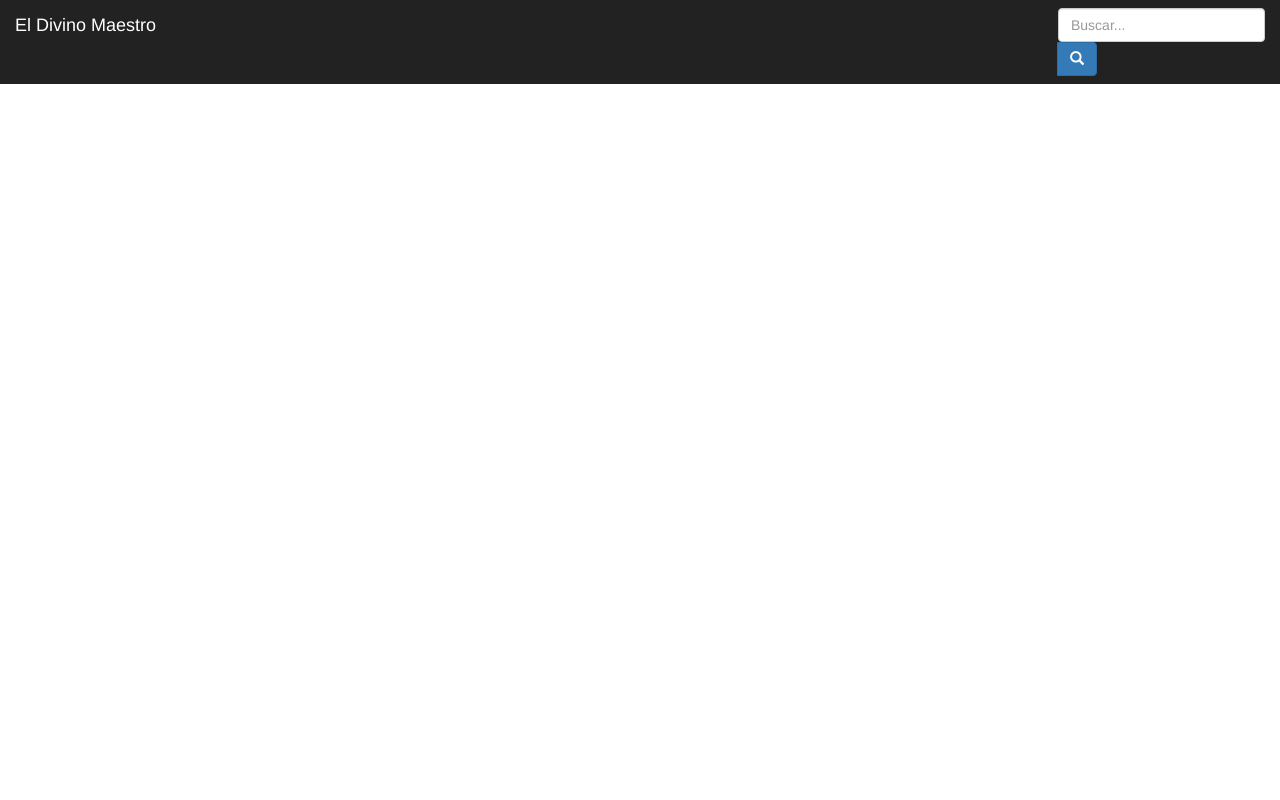
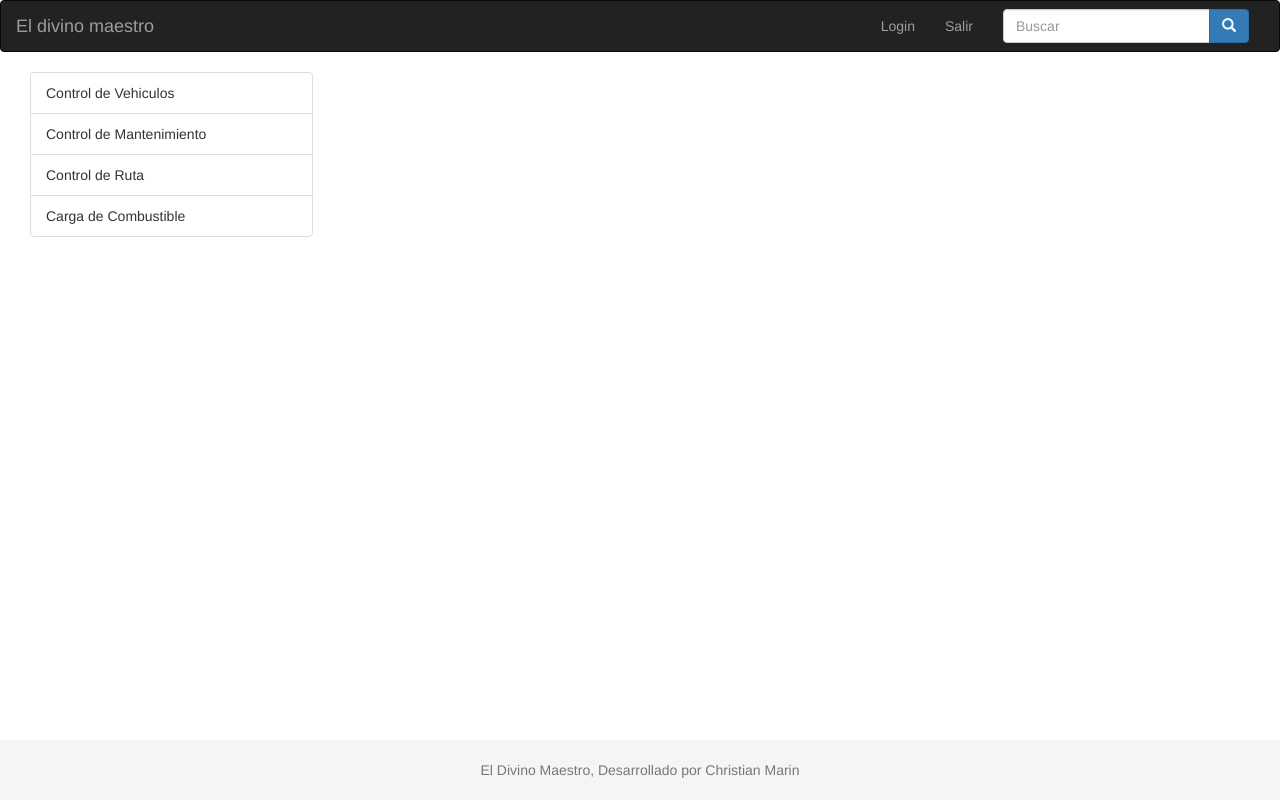
Before and after one commit to CEMZ/Privado, a PHP site: page / in a window 1280 px wide. Run offline with PHP 8.4, Linux system fonts and the light colour scheme.

Commit message:
Header actualizado con navbar

```diff
--- a/header.php
+++ b/header.php
@@ -7,43 +7,70 @@
 			<meta charset="utf-8">
 			<meta name="viewport" content="width=device-width, initial-scale=1">
 			<title><?php echo $title; ?></title>
-
 			<!-- CSS de Bootstrap -->
 			<link href="css/bootstrap.min.css" rel="stylesheet" media="screen">
-		  <link href="css/dashboard.css" rel="stylesheet">
-		  <!-- librerías opcionales que activan el soporte de HTML5 para IE8 -->
+			<link href="css/tema.css" rel="stylesheet" media="screen">
 		</head>
 		<body>
-		  <nav class="navbar navbar-inverse navbar-fixed-top">
+
+		<nav class="navbar navbar-inverse">
 			<div class="container-fluid">
+			<!-- Brand and toggle get grouped for better mobile display -->
 				<div class="navbar-header">
-		          <button type="button" class="navbar-toggle collapsed" data-toggle="collapse" data-target="#navbar" aria-expanded="false" aria-controls="navbar">
+					<button type="button" class="navbar-toggle collapsed" data-toggle="collapse" data-target="#bs-example-navbar-collapse-1" aria-expanded="false">
 					<span class="sr-only">Toggle navigation</span>
 					<span class="icon-bar"></span>
 					<span class="icon-bar"></span>
 					<span class="icon-bar"></span>
 					</button>
-		          <a class="navbar-brand" href="#">El Divino Maestro</a>
+					<a class="navbar-brand" href="index.php">El divino maestro</a>
 				</div>
-		        <div class="input-group-btn">
-			        <div id="navbar" class="navbar-collapse collapse">
-			          	<form class="navbar-form navbar-right">
-							<input type="text" class="form-control" placeholder="Buscar...">
+
+				<!-- Collect the nav links, forms, and other content for toggling -->
+				<div class="collapse navbar-collapse" id="bs-example-navbar-collapse-1">
+					<form class="navbar-form navbar-right" role="search">
+						<div class="form-group">
+							<div class="input-group">
+								<input type="text" class="form-control" placeholder="Buscar">
 								<span class="input-group-btn">
-								<button class="btn btn-primary" type="button">
+									<button type="submit" class="btn btn-primary">
 										<span class="glyphicon glyphicon-search" aria-hidden="true"></span>
 									</button>
 								</span>
-			          	</form>
 							</div>
 						</div>
+					</form>
+					<ul class="nav navbar-nav navbar-right">
+						<li><a href="login.php">Login</a></li>
+						<li><a href="logout.php">Salir</a></li>
+					</ul>
+				</div><!-- /.navbar-collapse -->
+			</div><!-- /.container-fluid -->
+		</nav>
+
+			<div class="container-fluid">
+				<div class="col-lg-3">
+					<ul class="list-group">
+						<li class="list-group-item">Control de Vehiculos</li>
+						<li class="list-group-item">Control de Mantenimiento</li>
+						<li class="list-group-item">Control de Ruta</li>
+						<li class="list-group-item">Carga de Combustible</li>
+					</ul>
 				</div>
-		    </nav>
+
+				<div class="col-lg-9">
 	<?php
 }
 
 function footer(){
 	?>
+				</div>
+			</div>
+			<footer class="footer">
+				<div class="container">
+					<p class="text-muted">El Divino Maestro, Desarrollado por Christian Marin</p>
+				</div>
+			</footer>
 
 			<!-- Librería jQuery requerida por los plugins de JavaScript -->
 			<script src="js/jquery.js"></script>
```
Lines whose indentation alone changed are shown as unchanged.
